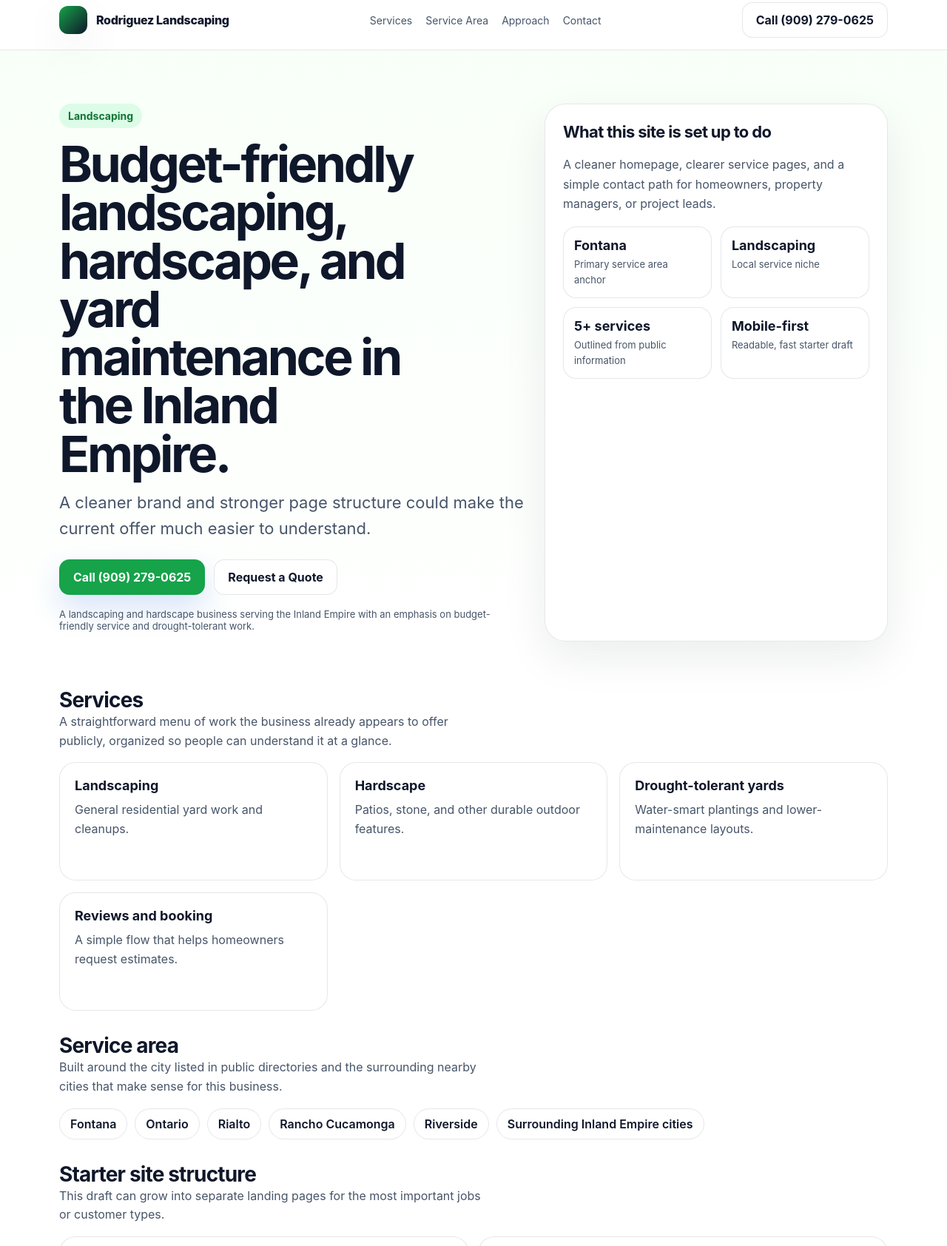
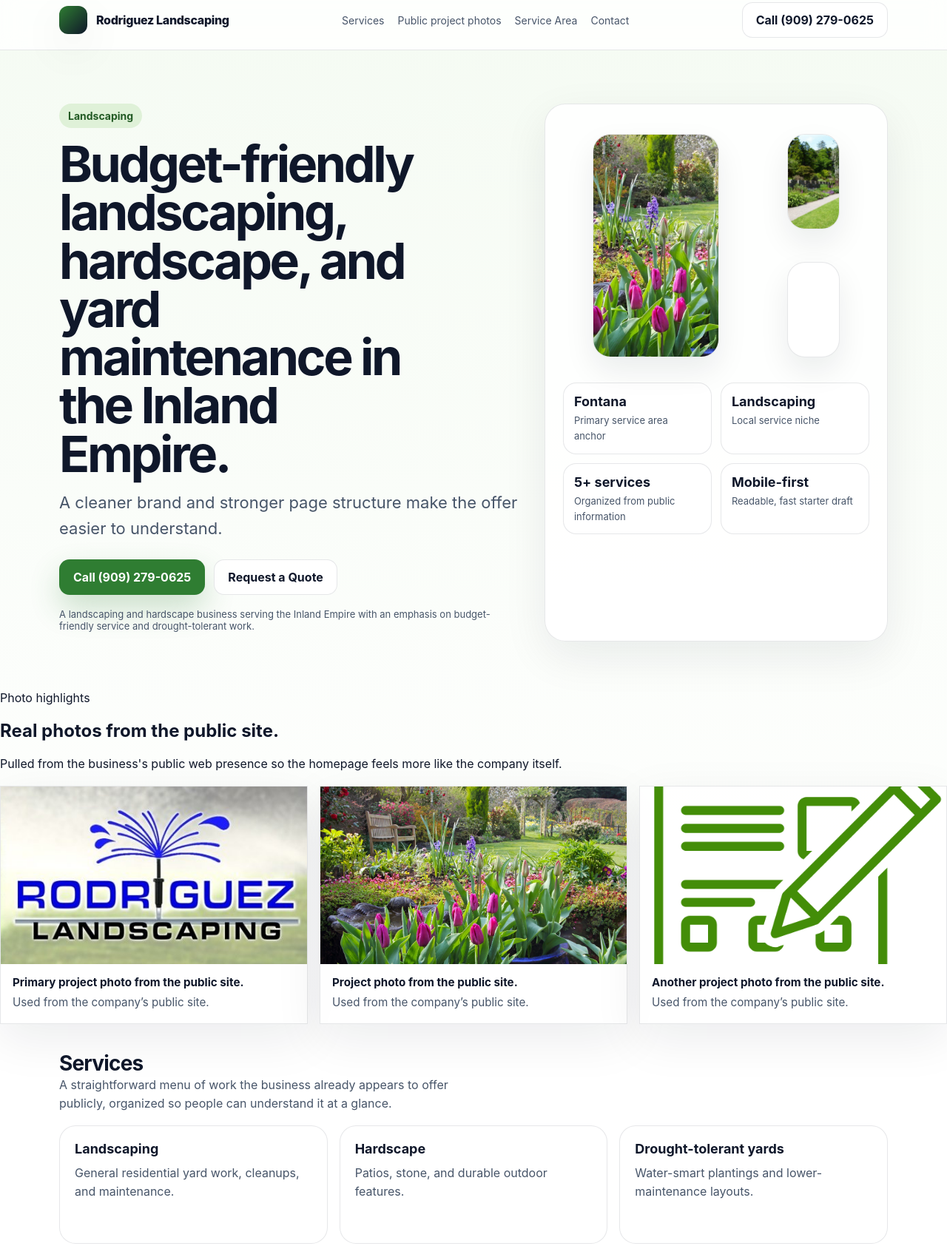
Before and after one commit to timwong930/rodriguez-landscaping-website-fontana, a plain HTML site: page index.html in a window 1280 px wide. Shown: the part 13-1697 px from the top of the page at 74% size. Drawn offline with Linux system fonts and the light colour scheme.

Commit message:
feat: add public photos and polish brand theme

```diff
--- a/index.html
+++ b/index.html
@@ -3,8 +3,8 @@
 <head>
   <meta charset='utf-8' />
   <meta name='viewport' content='width=device-width, initial-scale=1' />
-  <title>Rodriguez Landscaping | Budget-friendly landscaping, hardscape, and yard m</title>
-  <meta name='description' content='Rodriguez Landscaping in Fontana — a starter site for landscaping services in the Inland Empire or Orange County.' />
+  <title>Rodriguez Landscaping | Landscaping, hardscape, and yard maintenance in Fontana</title>
+  <meta name='description' content='Rodriguez Landscaping in Fontana — a local landscaping, hardscape, and yard maintenance site with real project photos and a warmer brand palette.' />
   <link rel='stylesheet' href='styles.css' />
 </head>
 <body>
@@ -16,8 +16,8 @@
       </a>
       <nav class='nav-links' aria-label='Primary'>
         <a href='#services'>Services</a>
+        <a href='#gallery'>Public project photos</a>
         <a href='#areas'>Service Area</a>
-        <a href='#approach'>Approach</a>
         <a href='#contact'>Contact</a>
       </nav>
       <a class='btn btn-secondary' href='tel:9092790625'>Call (909) 279-0625</a>
@@ -30,7 +30,7 @@
         <div>
           <div class='kicker'>Landscaping</div>
           <h1>Budget-friendly landscaping, hardscape, and yard maintenance in the Inland Empire.</h1>
-          <p class='lead'>A cleaner brand and stronger page structure could make the current offer much easier to understand.</p>
+          <p class='lead'>A cleaner brand and stronger page structure make the offer easier to understand.</p>
           <div class='actions'>
             <a class='btn btn-primary' href='tel:9092790625'>Call (909) 279-0625</a>
             <a class='btn btn-secondary' href='#contact'>Request a Quote</a>
@@ -38,18 +38,48 @@
           <p class='note'>A landscaping and hardscape business serving the Inland Empire with an emphasis on budget-friendly service and drought-tolerant work.</p>
         </div>
         <aside class='hero-card'>
-          <h2 style='margin-top:0;font-size:22px;letter-spacing:-0.03em;'>What this site is set up to do</h2>
-          <p style='color:var(--muted);line-height:1.65;margin-top:0;'>A cleaner homepage, clearer service pages, and a simple contact path for homeowners, property managers, or project leads.</p>
+          <div class='hero-photos'>
+            <figure class='photo-frame photo-large'>
+              <img src='assets/hero-landscape.jpg' alt='Rodriguez Landscaping project showing a clean yard and landscaped front area' fetchpriority='high' />
+            </figure>
+            <div class='photo-stack'>
+              <figure class='photo-frame photo-small'>
+                <img src='assets/hero-yard.jpg' alt='Rodriguez Landscaping project showing hardscape and planting work' loading='lazy' />
+              </figure>
+              <figure class='photo-frame hero-logo' aria-hidden='true'></figure>
+            </div>
+          </div>
           <div class='stat-grid'>
             <div class='stat'><b>Fontana</b><span>Primary service area anchor</span></div>
             <div class='stat'><b>Landscaping</b><span>Local service niche</span></div>
-            <div class='stat'><b>5+ services</b><span>Outlined from public information</span></div>
+            <div class='stat'><b>5+ services</b><span>Organized from public information</span></div>
             <div class='stat'><b>Mobile-first</b><span>Readable, fast starter draft</span></div>
           </div>
         </aside>
       </div>
     </section>
 
+    <section class='section photo-showcase'>
+      <div class='section-heading'>
+        <p class='eyebrow'>Photo highlights</p>
+        <h2>Real photos from the public site.</h2>
+        <p class='section-intro'>Pulled from the business's public web presence so the homepage feels more like the company itself.</p>
+      </div>
+      <div class='photo-grid'>
+        <figure class='photo-card'>
+          <img src='assets/photo-1.jpg' alt='Primary project photo from the public site' loading='lazy' />
+          <figcaption><strong>Primary project photo from the public site.</strong>Used from the company’s public site.</figcaption>
+        </figure>
+        <figure class='photo-card'>
+          <img src='assets/photo-2.jpg' alt='Project photo from the public site' loading='lazy' />
+          <figcaption><strong>Project photo from the public site.</strong>Used from the company’s public site.</figcaption>
+        </figure>
+        <figure class='photo-card'>
+          <img src='assets/photo-3.png' alt='Another project photo from the public site' loading='lazy' />
+          <figcaption><strong>Another project photo from the public site.</strong>Used from the company’s public site.</figcaption>
+        </figure>
+      </div>
+    </section>
 <section id='services' class='section'>
       <div class='container'>
         <div class='section-head'>
@@ -59,10 +89,25 @@
           </div>
         </div>
         <div class='cards'>
-          <article class='card'><h3>Landscaping</h3><p>General residential yard work and cleanups.</p></article>
-<article class='card'><h3>Hardscape</h3><p>Patios, stone, and other durable outdoor features.</p></article>
+          <article class='card'><h3>Landscaping</h3><p>General residential yard work, cleanups, and maintenance.</p></article>
+          <article class='card'><h3>Hardscape</h3><p>Patios, stone, and durable outdoor features.</p></article>
           <article class='card'><h3>Drought-tolerant yards</h3><p>Water-smart plantings and lower-maintenance layouts.</p></article>
-<article class='card'><h3>Reviews and booking</h3><p>A simple flow that helps homeowners request estimates.</p></article>
+          <article class='card'><h3>Local quotes</h3><p>A simple flow that helps homeowners request estimates.</p></article>
+        </div>
+      </div>
+    </section>
+
+    <section id='gallery' class='section'>
+      <div class='container'>
+        <div class='section-head'>
+          <div>
+            <h2>Public project photos</h2>
+            <p>Real photos from the public Squarespace site, used to make the homepage feel more grounded and local.</p>
+          </div>
+        </div>
+        <div class='gallery-grid'>
+          <figure class='card gallery-card'><img src='assets/gallery-landscape.jpg' alt='Rodriguez Landscaping yard maintenance and planting work' loading='lazy' /><figcaption><strong>Rodriguez Landscaping yard maintenance and planting work</strong>Routine landscape maintenance from the company’s public site</figcaption></figure>
+          <figure class='card gallery-card'><img src='assets/gallery-hardscape.jpg' alt='Rodriguez Landscaping hardscape and outdoor project' loading='lazy' /><figcaption><strong>Rodriguez Landscaping hardscape and outdoor project</strong>Hardscape and outdoor improvements from the company’s public site</figcaption></figure>
         </div>
       </div>
     </section>
@@ -81,7 +126,7 @@
           <span class='pill'>Rialto</span>
           <span class='pill'>Rancho Cucamonga</span>
           <span class='pill'>Riverside</span>
-<span class='pill'>Surrounding Inland Empire cities</span>
+          <span class='pill'>Inland Empire</span>
         </div>
       </div>
     </section>
--- a/styles.css
+++ b/styles.css
@@ -1,11 +1,11 @@
-/* Shared starter CSS for small local-business lead sites */
+/* Brand-tuned CSS for local-business lead sites */
 :root {
-  --bg: #f8fff8;
+  --bg: #f5fbf3;
   --surface: #ffffff;
   --text: #0f172a;
   --muted: #475569;
-  --accent: #16a34a;
-  --accent-soft: #dcfce7;
+  --accent: #2f7d32;
+  --accent-soft: #dff1d8;
   --border: rgba(15, 23, 42, 0.1);
   --shadow: 0 20px 60px rgba(15, 23, 42, 0.08);
 }
@@ -18,10 +18,12 @@ img { max-width: 100%; display: block; }
 .topbar { position: sticky; top: 0; z-index: 20; backdrop-filter: blur(14px); background: rgba(255,255,255,0.82); border-bottom: 1px solid var(--border); }
 .nav { display: flex; align-items: center; justify-content: space-between; padding: 16px 0; gap: 16px; }
 .brand { display: flex; align-items: center; gap: 12px; font-weight: 800; letter-spacing: -0.02em; }
-.brand-mark { width: 38px; height: 38px; border-radius: 12px; background: linear-gradient(135deg, var(--accent), #0f172a); box-shadow: var(--shadow); }
+.brand-mark { width: 38px; height: 38px; border-radius: 12px; background: linear-gradient(135deg, var(--accent), #0f172a); box-shadow: var(--shadow); overflow: hidden; flex: 0 0 auto; }
+.brand-logo { background: #fff; padding: 4px; }
+.brand-logo img { width: 100%; height: 100%; object-fit: contain; }
 .nav-links { display: flex; gap: 18px; flex-wrap: wrap; color: var(--muted); font-size: 14px; }
 .btn { display: inline-flex; align-items: center; justify-content: center; padding: 13px 18px; border-radius: 14px; font-weight: 700; border: 1px solid transparent; transition: 160ms ease; }
-.btn-primary { background: var(--accent); color: #fff; box-shadow: 0 18px 40px rgba(37, 99, 235, 0.18); }
+.btn-primary { background: var(--accent); color: #fff; box-shadow: 0 18px 40px color-mix(in srgb, var(--accent) 24%, transparent); }
 .btn-secondary { background: rgba(255,255,255,0.86); border-color: var(--border); color: var(--text); }
 .btn:hover { transform: translateY(-1px); }
 .hero { padding: 72px 0 32px; }
@@ -33,6 +35,14 @@ h1 { font-size: clamp(40px, 6vw, 68px); line-height: 0.96; letter-spacing: -0.05
 .hero-card, .panel, .info-card { background: rgba(255,255,255,0.85); border: 1px solid var(--border); border-radius: 28px; box-shadow: var(--shadow); }
 .hero-card { padding: 24px; position: relative; overflow: hidden; }
 .hero-card::after { content: ''; position: absolute; inset: auto -30% -38% auto; width: 220px; height: 220px; border-radius: 50%; background: radial-gradient(circle, color-mix(in srgb, var(--accent) 26%, transparent), transparent 68%); }
+.hero-photos { display: grid; gap: 12px; grid-template-columns: 1.25fr 0.75fr; align-items: stretch; position: relative; z-index: 1; }
+.photo-stack { display: grid; gap: 12px; }
+.photo-frame { border-radius: 24px; overflow: hidden; border: 1px solid var(--border); background: #fff; box-shadow: 0 18px 40px rgba(15, 23, 42, 0.08); }
+.photo-frame img { width: 100%; height: 100%; object-fit: cover; }
+.photo-large { min-height: 270px; }
+.photo-small { min-height: 129px; }
+.hero-logo { min-height: 129px; padding: 14px; display: flex; align-items: center; justify-content: center; }
+.hero-logo img { width: 100%; height: 100%; object-fit: contain; }
 .stat-grid { display: grid; gap: 12px; grid-template-columns: repeat(2, minmax(0, 1fr)); margin-top: 18px; }
 .stat { padding: 14px; background: #fff; border-radius: 18px; border: 1px solid var(--border); }
 .stat b { display: block; font-size: 18px; margin-bottom: 4px; }
@@ -52,13 +62,49 @@ h1 { font-size: clamp(40px, 6vw, 68px); line-height: 0.96; letter-spacing: -0.05
 .checklist strong { display: block; margin-bottom: 4px; }
 .pills { display: flex; flex-wrap: wrap; gap: 10px; }
 .pill { padding: 10px 14px; color: var(--text); font-weight: 600; }
+.gallery-grid { display: grid; gap: 16px; grid-template-columns: repeat(auto-fit, minmax(230px, 1fr)); }
+.gallery-card { margin: 0; overflow: hidden; }
+.gallery-card img { width: 100%; height: 220px; object-fit: cover; }
+.gallery-card figcaption { padding: 14px 16px 16px; color: var(--muted); line-height: 1.55; font-size: 14px; }
+.gallery-card strong { display: block; color: var(--text); margin-bottom: 4px; font-size: 16px; }
 .footer { padding: 40px 0 60px; color: var(--muted); font-size: 14px; }
 .contact-panel { padding: 24px; display: grid; gap: 18px; grid-template-columns: 1fr auto; align-items: center; }
 .contact-panel p { margin: 0; color: var(--muted); line-height: 1.6; }
 .note { font-size: 13px; color: var(--muted); margin-top: 12px; }
 @media (max-width: 900px) {
   .hero-grid, .cards, .list-grid, .contact-panel { grid-template-columns: 1fr; }
+  .hero-photos { grid-template-columns: 1fr; }
   h1 { max-width: 100%; }
   .nav { flex-direction: column; align-items: start; }
   .section-head { flex-direction: column; align-items: start; }
+  .photo-large, .photo-small, .hero-logo { min-height: 220px; }
 }
+
+
+.photo-showcase { padding: 18px 0 6px; }
+.photo-grid { display: grid; gap: 16px; grid-template-columns: repeat(3, minmax(0, 1fr)); margin-top: 20px; }
+.photo-card {
+  margin: 0;
+  overflow: hidden;
+  border: 1px solid var(--border);
+  border-radius: var(--radius);
+  background: rgba(255,255,255,.86);
+  box-shadow: var(--shadow);
+}
+.photo-card img {
+  width: 100%;
+  height: 240px;
+  object-fit: cover;
+  display: block;
+}
+.photo-card figcaption {
+  padding: 14px 16px 16px;
+  color: var(--muted);
+  font-size: .95rem;
+  line-height: 1.5;
+}
+.photo-card figcaption strong { display: block; color: var(--text); margin-bottom: 4px; }
+@media (max-width: 860px) {
+  .photo-grid { grid-template-columns: 1fr; }
+  .photo-card img { height: 220px; }
+}
```
Also changed, not shown: assets/hero-landscape.jpg (added), assets/hero-yard.jpg (added), assets/photo-1.jpg (added), assets/photo-2.jpg (added), assets/photo-3.png (added). Lines whose indentation alone changed are shown as unchanged.
